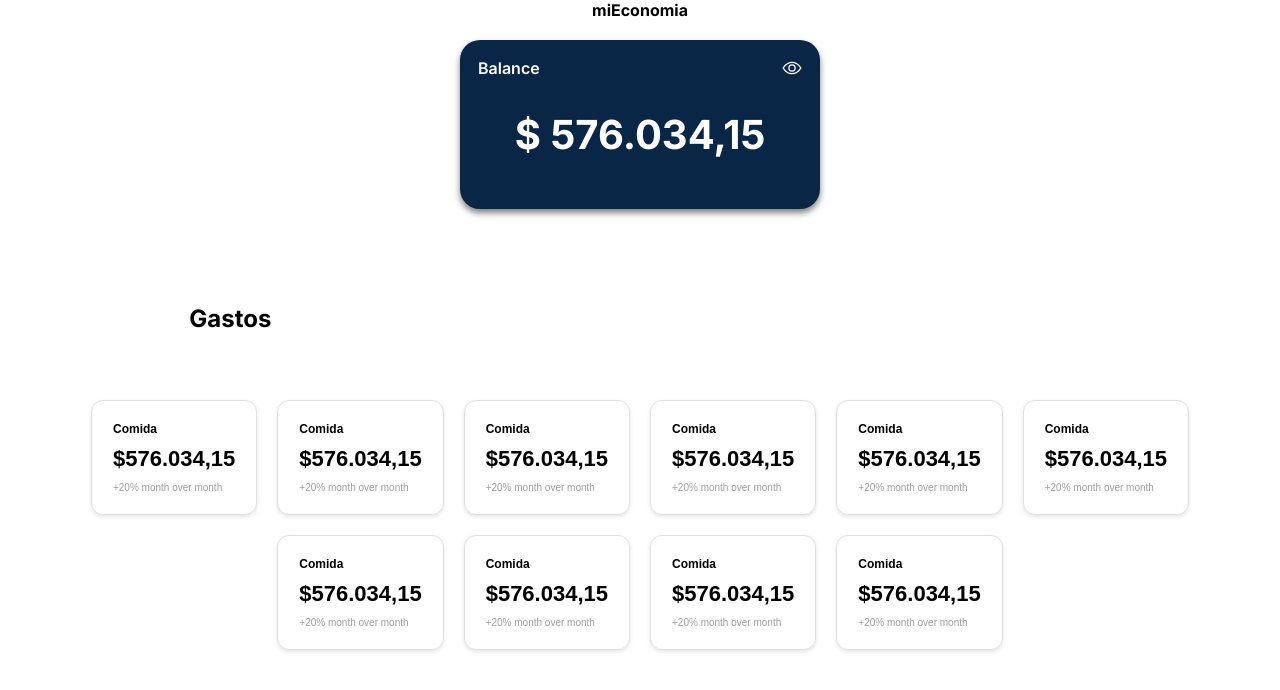
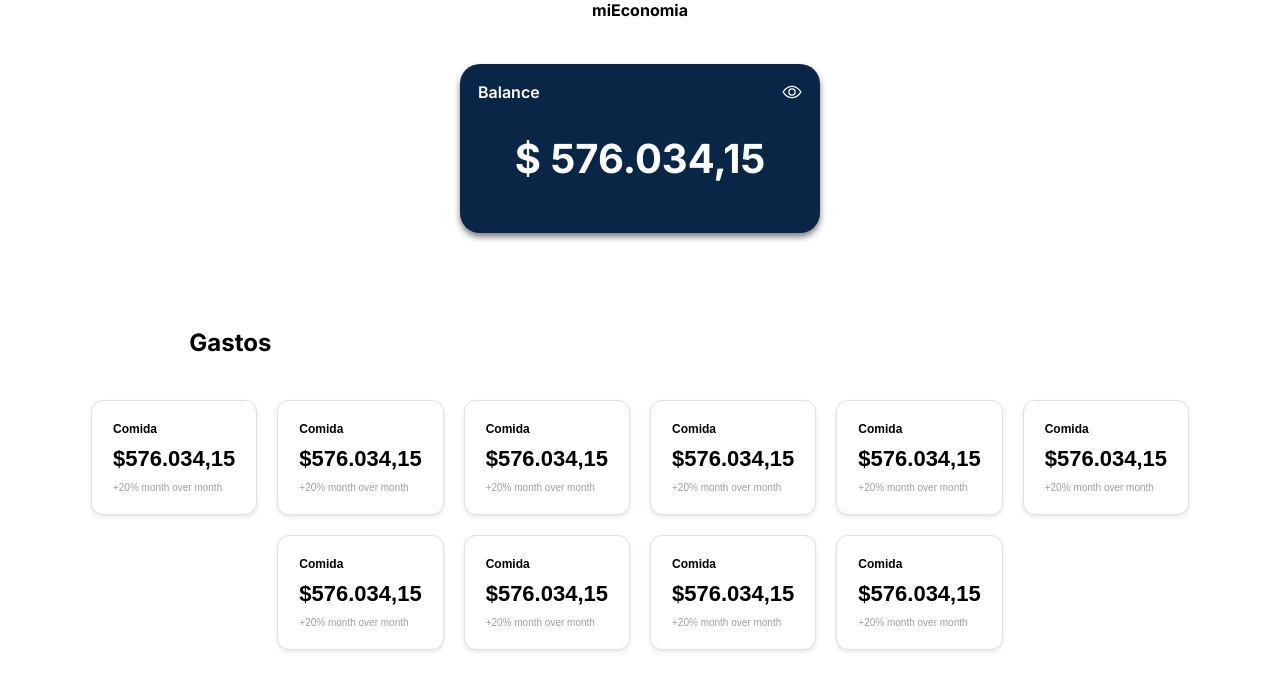
Before and after one commit to LucasCarde/miEconomia, a React (Vite) app: page / in a window 1280 px wide. Shown: the top 690 px of the page. Built offline with nearby package versions, Linux system fonts and the light colour scheme.

Commit message:
mas cambios esteticos

```diff
--- a/src/components/Balance/balance.css
+++ b/src/components/Balance/balance.css
@@ -7,7 +7,7 @@
     text-align: center; /* Centrar el texto */
     box-shadow: 0px 4px 6px rgba(0, 0, 0, 0.5); /* Sombra sutil */
     position: absolute; /* Para posicionar el icono */
-    top: 5%;
+    top: 8%;
     left: 50%;
     transform: translateX(-50%);
     font-family: "Inter", serif;
--- a/src/components/CategoriaContainer/categoriaContainer.css
+++ b/src/components/CategoriaContainer/categoriaContainer.css
@@ -1,6 +1,6 @@
 .sectionTitle{
     position: absolute;
-    top: 35%;
+    top: 38%;
     left: 18%;
     transform: translateX(-50%);
     text-align: center;
```
